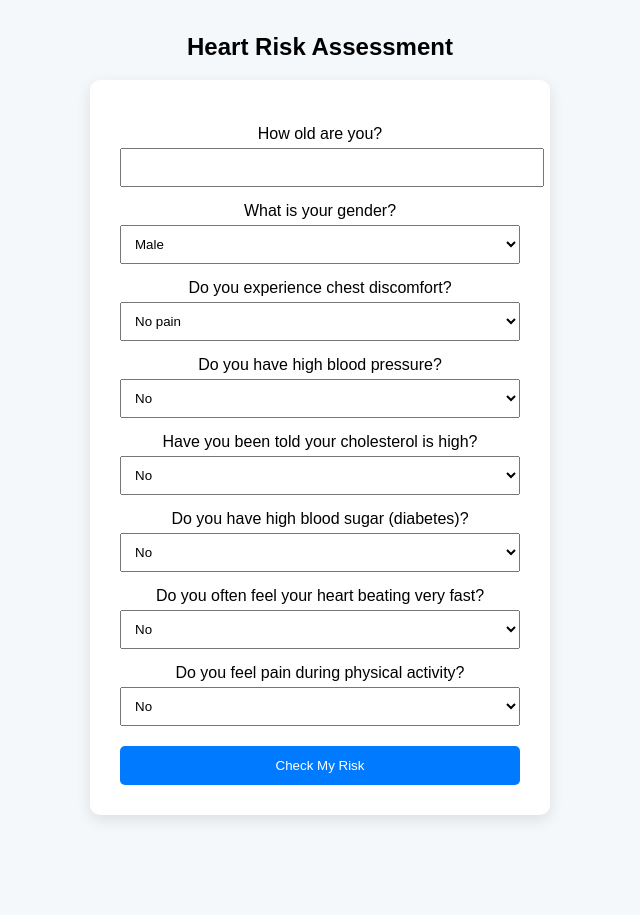
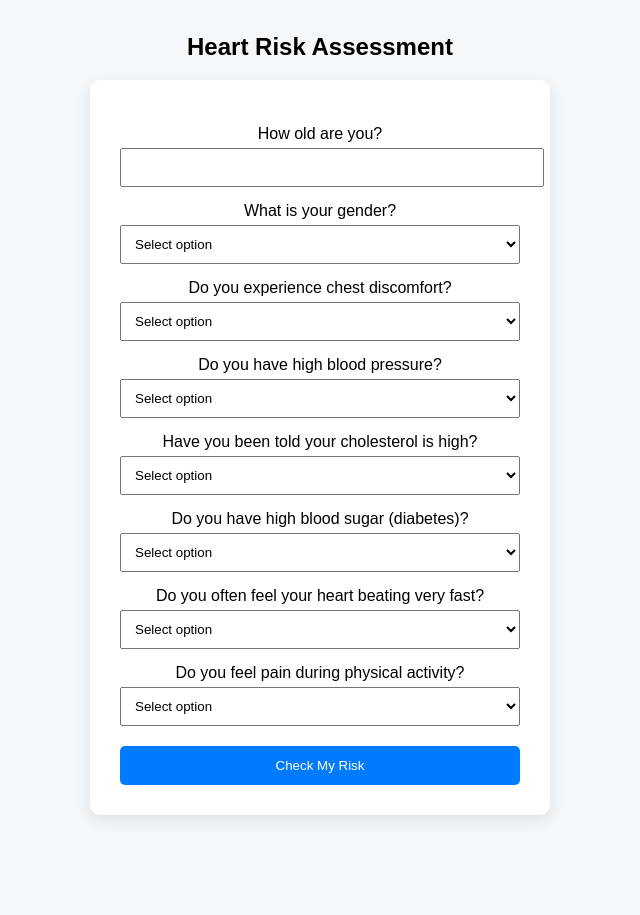
Before and after one commit to dfrancisdev/heart-disease-predictor, a Flask app: page / in a window 1280 px wide. Shown: the part 525-1440 px from the top of the page, without its empty margins (320-960 px from the left). Run offline with Flask 3, Linux system fonts and the light colour scheme; the visitor is signed in with stand-in values (Sample User, id 1); parts of the project's set-up code (start-up, migrations or seed data) failed here and were passed over.

Commit message:
Update home.html

```diff
--- a/templates/home.html
+++ b/templates/home.html
@@ -46,12 +46,14 @@
 
         <label>What is your gender?</label>
         <select id="sex" name="sex" required>
+          <option value="" disabled selected>Select option</option>
           <option value="1">Male</option>
           <option value="0">Female</option>
         </select>
 
         <label>Do you experience chest discomfort?</label>
         <select id="cp" name="cp" required>
+          <option value="" disabled selected>Select option</option>
           <option value="0">No pain</option>
           <option value="1">Mild pain</option>
           <option value="2">Moderate pain</option>
@@ -60,30 +62,35 @@
 
         <label>Do you have high blood pressure?</label>
         <select id="bp" name="bp" required>
+          <option value="" disabled selected>Select option</option>
           <option value="0">No</option>
           <option value="1">Yes</option>
         </select>
 
         <label>Have you been told your cholesterol is high?</label>
         <select id="chol" name="chol" required>
+          <option value="" disabled selected>Select option</option>
           <option value="0">No</option>
           <option value="1">Yes</option>
         </select>
 
         <label>Do you have high blood sugar (diabetes)?</label>
         <select id="fbs" name="fbs" required>
+          <option value="" disabled selected>Select option</option>
           <option value="0">No</option>
           <option value="1">Yes</option>
         </select>
 
         <label>Do you often feel your heart beating very fast?</label>
         <select id="hr" name="hr" required>
+          <option value="" disabled selected>Select option</option>
           <option value="0">No</option>
           <option value="1">Yes</option>
         </select>
 
         <label>Do you feel pain during physical activity?</label>
         <select id="exang" name="exang" required>
+          <option value="" disabled selected>Select option</option>
           <option value="0">No</option>
           <option value="1">Yes</option>
         </select>
```
